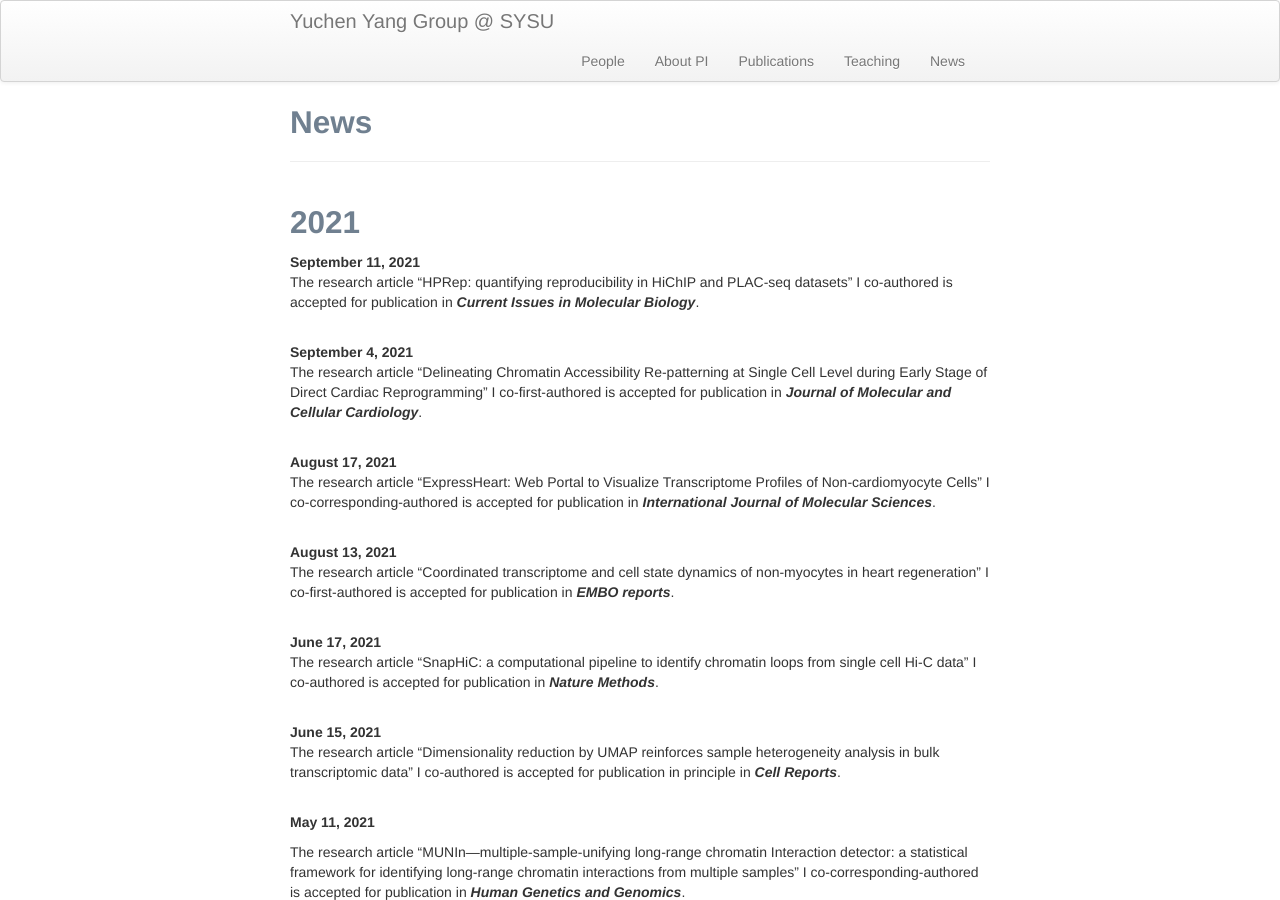
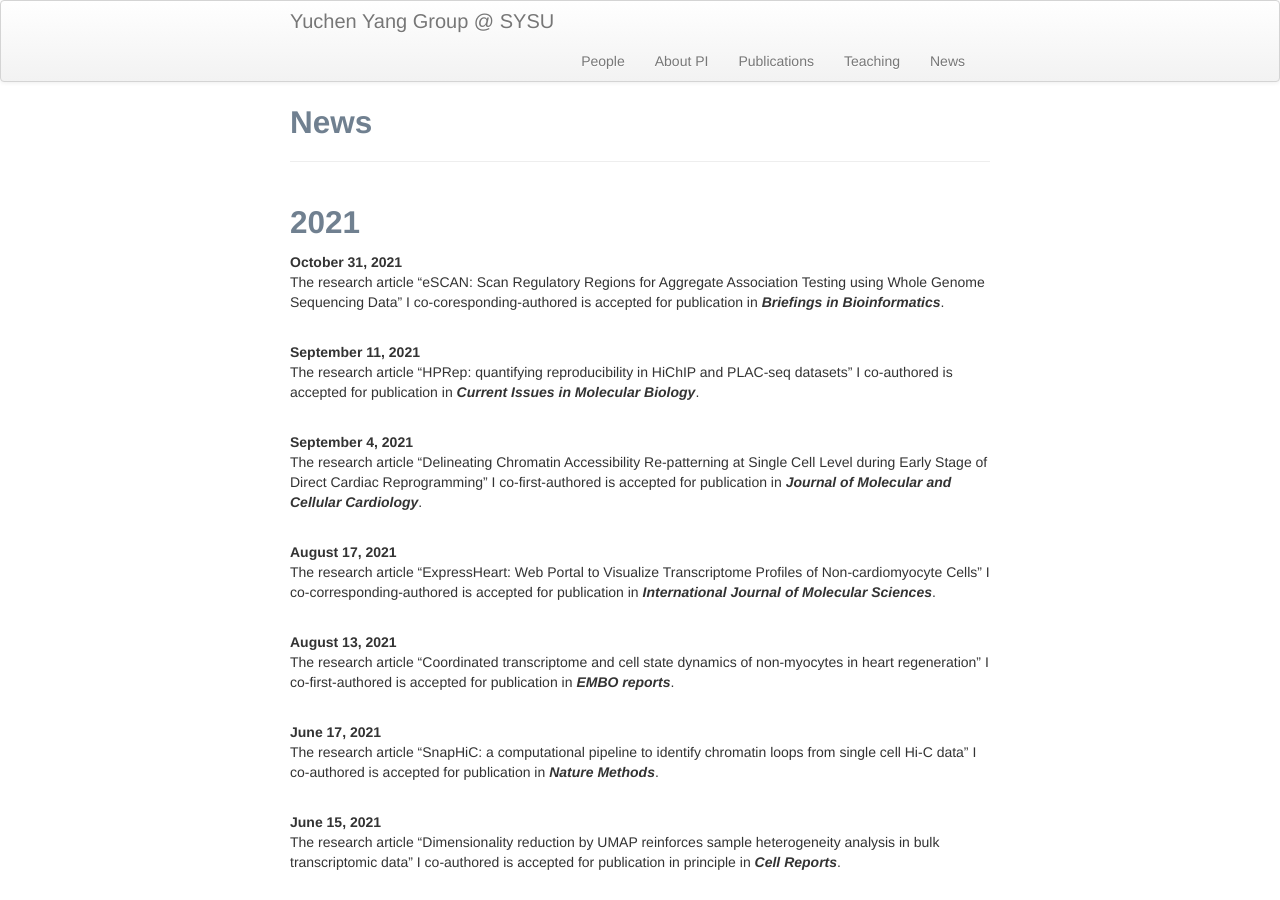
Before and after one commit to yuchenyanggroup/yuchenyanggroup.github.io, a Jekyll site: the page built from pages/News.md, in a window 1280 px wide and 900 px high. Built offline with Jekyll 4.4.1, drawn with Linux system fonts in a browser that asks for light colours.

Commit message:
Update News.md

```diff
--- a/pages/News.md
+++ b/pages/News.md
@@ -4,6 +4,10 @@ title: News
 ---
 
 ## 2021
+<b>October 31, 2021</b><br/>
+The research article "eSCAN: Scan Regulatory Regions for Aggregate Association Testing using Whole Genome Sequencing Data" I co-coresponding-authored is accepted for publication in ***Briefings in Bioinformatics***.<br/>
+<br/>
+
 <b>September 11, 2021</b><br/>
 The research article "HPRep: quantifying reproducibility in HiChIP and PLAC-seq datasets" I co-authored is accepted for publication in ***Current Issues in Molecular Biology***.<br/>
 <br/>
```
